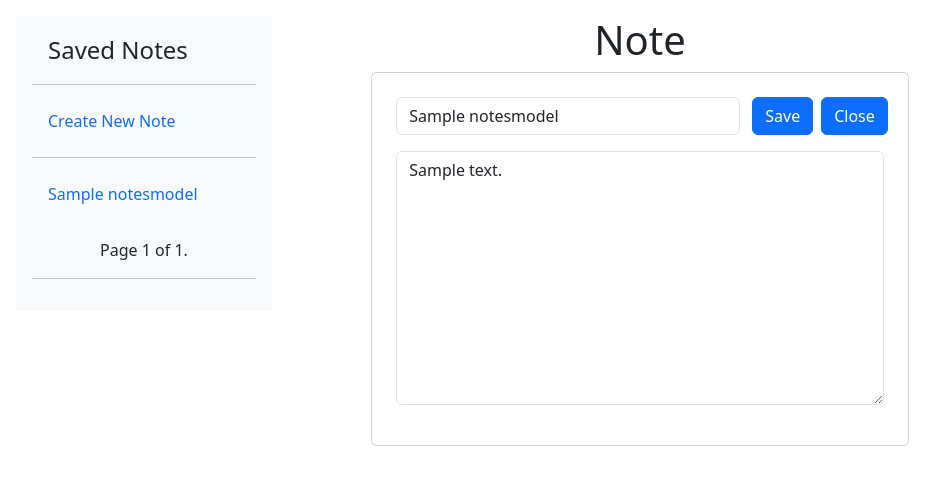
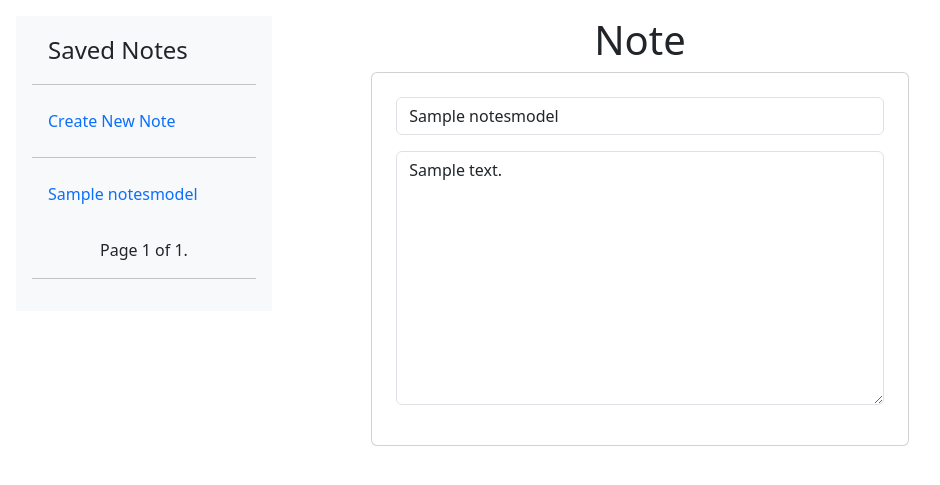
Before and after one commit to andjey777/browser-notes, a Django app: page /notes/1/ in a window 1280 px wide. Shown: the top 485 px of the page, without its empty margins (0-940 px from the left). Run offline with Django 5.2, Linux system fonts and the light colour scheme; tables that the repository leaves empty hold one stand-in row (values such as "Sample post"); some libraries are stand-ins or nearby versions.

Commit message:
title auto save

```diff
--- a/notes/forms.py
+++ b/notes/forms.py
@@ -6,7 +6,7 @@ from notes.models import NotesModel
 
 class NotesForm(forms.ModelForm):
     name = forms.CharField(
-        label="", widget=forms.TextInput(attrs={"class": "form-control", "placeholder": "Name", "readonly": "readonly"})
+        label="", widget=forms.TextInput(attrs={"class": "form-control", "placeholder": "Name"})
     )
     text = forms.CharField(label="", widget=forms.Textarea(attrs={"class": "form-control", "placeholder": "Text"}))
 
--- a/templates/notes/notes.html
+++ b/templates/notes/notes.html
@@ -50,10 +50,6 @@
       <table class="table table-borderless w">
         <tr>
           <td>{{ form.name }}</td>
-          <td class="px-1" style="width:10%"><button class="btn btn-primary" type="submit"
-              style="width:100%">Save</button></td>
-          <td class="px-1" style="width:10%"><button class="btn btn-primary" type="submit"
-              style="width:100%">Close</button></td>
         </tr>
         <tr>
           <td colspan="3">{{ form.text }}</td>
@@ -83,7 +79,7 @@
 </script>
 <script>
   var timeout;
-  $('#id_text').on('keyup', function () {
+  $('#id_text, #id_name').on('keyup', function () {
     if (timeout) { clearTimeout(timeout); }
     timeout = setTimeout(SubmitForm, 5000);
   })
```
